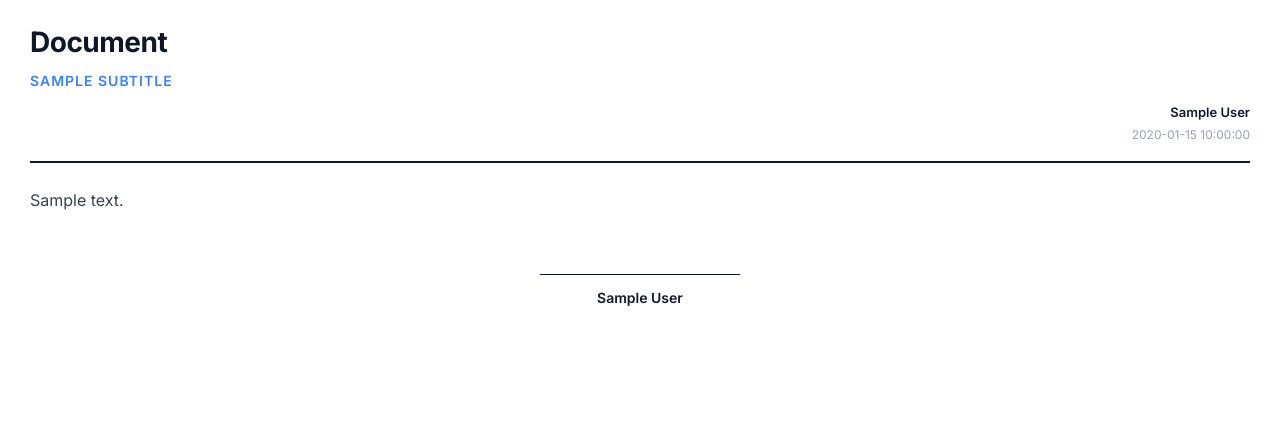
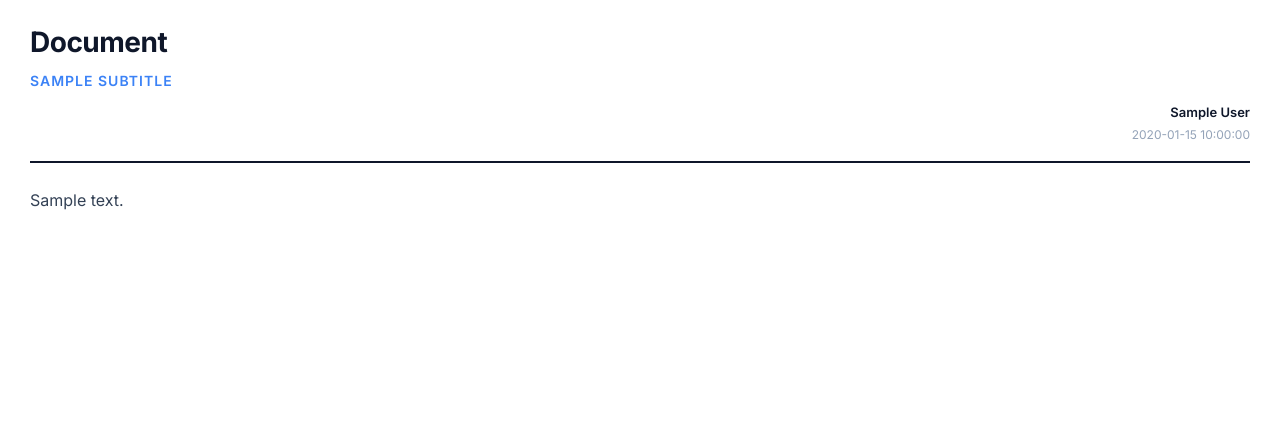
Before and after one commit to boheastill/hua-mcp, a Python web app: template wsl/md2pdf/templates/document.html in a window 1280 px wide. Shown: the top 423 px of the page. Run offline with Jinja, Linux system fonts and the light colour scheme; the template is opened without the code that fills it: most values are stand-ins (such as "Sample title", 1, 10 or a date in 2020).

Commit message:
style(md2pdf): light code blocks + drop auto-signature block
- Code blocks: dark (#1E293B) -> light (bg-light + accent left border). The dark box
  clashed in an otherwise light document.
- Remove the template's trailing auto-signature (underline + centered author): it reads
  as templated/AI to a client and caused a near-empty trailing page. Author + date stay
  in the header; a real sign-off can just be written in the markdown.

Co-Authored-By: Claude Opus 4.8 <noreply@anthropic.com>

```diff
--- a/wsl/md2pdf/templates/document.html
+++ b/wsl/md2pdf/templates/document.html
@@ -27,13 +27,6 @@
         <main class="markdown-body">
             {{ content }}
         </main>
-
-        {% if author %}
-        <div class="doc-signature">
-            <div class="signature-line"></div>
-            <p class="signature-name">{{ author }}</p>
-        </div>
-        {% endif %}
     </div>
 </body>
 </html>
--- a/wsl/md2pdf/templates/theme.css
+++ b/wsl/md2pdf/templates/theme.css
@@ -68,25 +68,6 @@ body {
     margin: 2px 0;
 }
 
-/* Signature */
-.doc-signature {
-    margin-top: 60px;
-    text-align: center;
-}
-
-.signature-line {
-    width: 200px;
-    border-top: 1px solid var(--primary-color);
-    margin: 0 auto 12px auto;
-}
-
-.signature-name {
-    font-size: 14px;
-    font-weight: 600;
-    color: var(--primary-color);
-    margin: 0;
-}
-
 /* Content */
 .markdown-body h1, .markdown-body h2, .markdown-body h3 {
     color: var(--primary-color);
@@ -142,13 +123,14 @@ body {
     margin-right: 8px;
 }
 
-/* Code Blocks */
+/* Code Blocks - light, consistent with the rest of the document */
 .markdown-body pre {
-    background-color: #1E293B;
-    color: #E2E8F0;
-    border: none;
+    background-color: var(--bg-light);
+    color: #0F172A;
+    border: 1px solid var(--border-color);
+    border-left: 3px solid var(--accent-color);
     border-radius: 6px;
-    padding: 16px;
+    padding: 14px 16px;
     overflow-x: auto;
     font-family: "JetBrains Mono", "Fira Code", Consolas, monospace;
     font-size: 12px;
```
